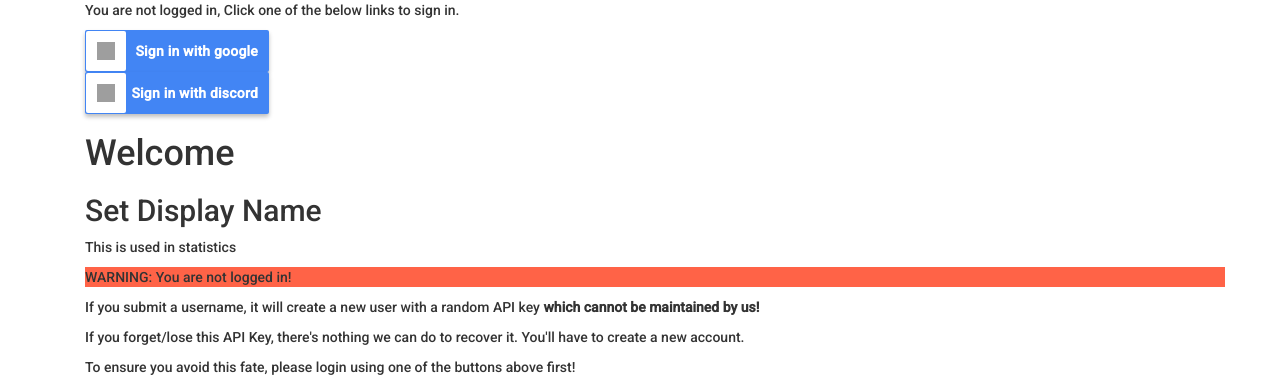
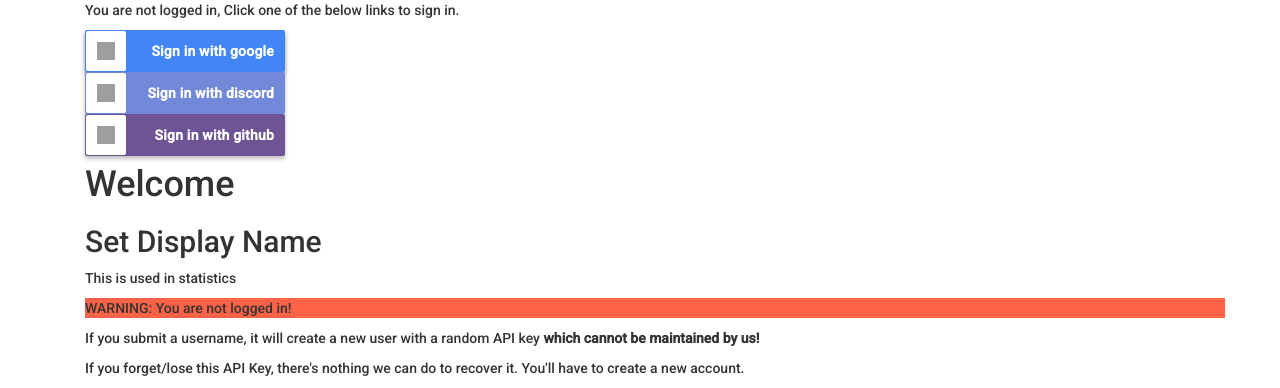
Before and after one commit to Haidra-Org/AI-Horde, a Flask app: page /register in a window 1280 px wide. Shown: the top 388 px of the page. Run offline with Flask 2, Linux system fonts and the light colour scheme; some libraries are stand-ins or nearby versions; grey boxes are pictures that could not be loaded.

Commit message:
added github oauth

```diff
--- a/server.py
+++ b/server.py
@@ -377,19 +377,29 @@
 def register():
     google_data = None
     discord_data = None
-    user_info_endpoint = '/oauth2/v2/userinfo'
+    github_data = None
+    authorized = False
     if google.authorized:
+        google_user_info_endpoint = '/oauth2/v2/userinfo'
         try:
-            google_data = google.get(user_info_endpoint).json()
+            google_data = google.get(google_user_info_endpoint).json()
+            authorized = True
         except oauthlib.oauth2.rfc6749.errors.TokenExpiredError:
             pass
-    elif discord.authorized:
+    if not authorized and discord.authorized:
         discord_info_endpoint = '/api/users/@me'
         try:
             discord_data = discord.get(discord_info_endpoint).json()
+            authorized = True
         except oauthlib.oauth2.rfc6749.errors.TokenExpiredError:
             pass
-    # logging.info([google_data,discord_data])
+    if not authorized and github.authorized:
+        github_info_endpoint = '/user'
+        try:
+            github_data = github.get(github_info_endpoint).json()
+            authorized = True
+        except oauthlib.oauth2.rfc6749.errors.TokenExpiredError:
+            pass
     api_key = None
     user = None
     welcome = 'Welcome'
@@ -401,6 +411,8 @@
         oauth_id = f'g_{google_data["id"]}'
     elif discord_data:
         oauth_id = f'd_{discord_data["id"]}'
+    elif github_data:
+        oauth_id = f'gh_{github_data["id"]}'
     if oauth_id:
         user = _db.find_user_by_oauth_id(oauth_id)
         if user:
@@ -442,6 +454,11 @@
     return redirect(url_for('discord.login'))
 
 
+@REST_API.route('/github')
+def github_login():
+    return redirect(url_for('github.login'))
+
+
 @REST_API.route('/privacy')
 def privacy():
     return render_template('privacy_policy.html')
@@ -464,9 +481,11 @@
     google_client_secret = os.getenv("GLOOGLE_CLIENT_SECRET")
     discord_client_id = os.getenv("DISCORD_CLIENT_ID")
     discord_client_secret = os.getenv("DISCORD_CLIENT_SECRET")
+    github_client_id = os.getenv("GITHUB_CLIENT_ID")
+    github_client_secret = os.getenv("GITHUB_CLIENT_SECRET")
     REST_API.secret_key = os.getenv("secret_key")
     os.environ['OAUTHLIB_RELAX_TOKEN_SCOPE'] = '1'
-    # os.environ['OAUTHLIB_INSECURE_TRANSPORT'] = '0' # Disable this on prod
+    # os.environ['OAUTHLIB_INSECURE_TRANSPORT'] = '1' # Disable this on prod
     google_blueprint = make_google_blueprint(
         client_id = google_client_id,
         client_secret = google_client_secret,
@@ -482,6 +501,13 @@
         redirect_url='/register',
     )
     REST_API.register_blueprint(discord_blueprint,url_prefix="/discord")
+    github_blueprint = make_github_blueprint(
+        client_id = github_client_id,
+        client_secret = github_client_secret,
+        scope = ["identify"],
+        redirect_url='/register',
+    )
+    REST_API.register_blueprint(github_blueprint,url_prefix="/github")
     api.add_resource(SyncGenerate, "/generate/sync")
     api.add_resource(AsyncGenerate, "/generate/async")
     api.add_resource(AsyncGeneratePrompt, "/generate/prompt/<string:id>")
--- a/templates/master.html
+++ b/templates/master.html
@@ -16,15 +16,38 @@
               border: solid gold 3px;
               background-color: beige;
             }
-            .google-btn {
-              width: 184px;
+            .login-btn {
+              width: 200px;
               height: 42px;
-              background-color: #4285f4;
               border-radius: 2px;
               box-shadow: 0 3px 4px 0 rgba(0, 0, 0, 0.25);
               display: block;
             }
-            .google-btn .google-icon-wrapper {
+            .google-btn {
+              background-color: #4285f4;
+              width: 200px;
+              height: 42px;
+              border-radius: 2px;
+              box-shadow: 0 3px 4px 0 rgba(0, 0, 0, 0.25);
+              display: block;
+            }
+            .discord-btn {
+              width: 200px;
+              height: 42px;
+              border-radius: 2px;
+              box-shadow: 0 3px 4px 0 rgba(0, 0, 0, 0.25);
+              display: block;
+              background-color: #7289da;
+            }
+            .github-btn {
+              width: 200px;
+              height: 42px;
+              border-radius: 2px;
+              box-shadow: 0 3px 4px 0 rgba(0, 0, 0, 0.25);
+              display: block;
+              background-color: #6e5494;
+            }
+            .login-btn .login-icon-wrapper {
               position: absolute;
               margin-top: 1px;
               margin-left: 1px;
@@ -33,14 +56,14 @@
               border-radius: 2px;
               background-color: #fff;
             }
-            .google-btn .google-icon {
+            .login-btn .login-icon {
               position: absolute;
               margin-top: 11px;
               margin-left: 11px;
               width: 18px;
               height: 18px;
             }
-            .google-btn .btn-text {
+            .login-btn .btn-text {
               float: right;
               margin: 11px 11px 0 0;
               color: #fff;
@@ -48,10 +71,10 @@
               letter-spacing: 0.2px;
               font-family: "Roboto";
             }
-            .google-btn:hover {
+            .login-btn:hover {
               box-shadow: 0 0 6px #4285f4;
             }
-            .google-btn:active {
+            .login-btn:active {
               background: #1669f2;
             }
           </style>
--- a/templates/register.html
+++ b/templates/register.html
@@ -3,18 +3,26 @@
     {% if oauth_id is none and pseudonymous is false %}
     <div class="container">
         <p style="color:#333;">You are not logged in, Click one of the below links to sign in.</p>
+        <div class="login-btn">
             <a href="/google" class="google-btn">
-        <div class="google-icon-wrapper">
-            <img class="google-icon" src="https://upload.wikimedia.org/wikipedia/commons/5/53/Google_%22G%22_Logo.svg"/>
+            <div class="login-icon-wrapper">
+                <img class="login-icon" src="https://upload.wikimedia.org/wikipedia/commons/5/53/Google_%22G%22_Logo.svg"/>
             </div>
             <p class="btn-text"><b>Sign in with google</b></p>
             </a>
-        <a href="/discord" class="google-btn">
-        <div class="google-icon-wrapper">
-            <img class="google-icon" src="https://upload.wikimedia.org/wikipedia/en/9/98/Discord_logo.svg"/>
+            <a href="/discord" class="discord-btn">
+            <div class="login-icon-wrapper">
+                <img class="login-icon" src="https://assets-global.website-files.com/6257adef93867e50d84d30e2/62595384e89d1d54d704ece7_3437c10597c1526c3dbd98c737c2bcae.svg"/>
             </div>
             <p class="btn-text"><b>Sign in with discord</b></p>
             </a>
+            <a href="/github" class="github-btn">
+            <div class="login-icon-wrapper">
+                <img class="login-icon" src="https://github.githubassets.com/images/modules/logos_page/GitHub-Mark.png"/>
+            </div>
+            <p class="btn-text"><b>Sign in with github</b></p>
+            </a>
+        </div>
     </div>
     {% endif %}
    <div class="container">
```
Lines whose indentation alone changed are shown as unchanged.
